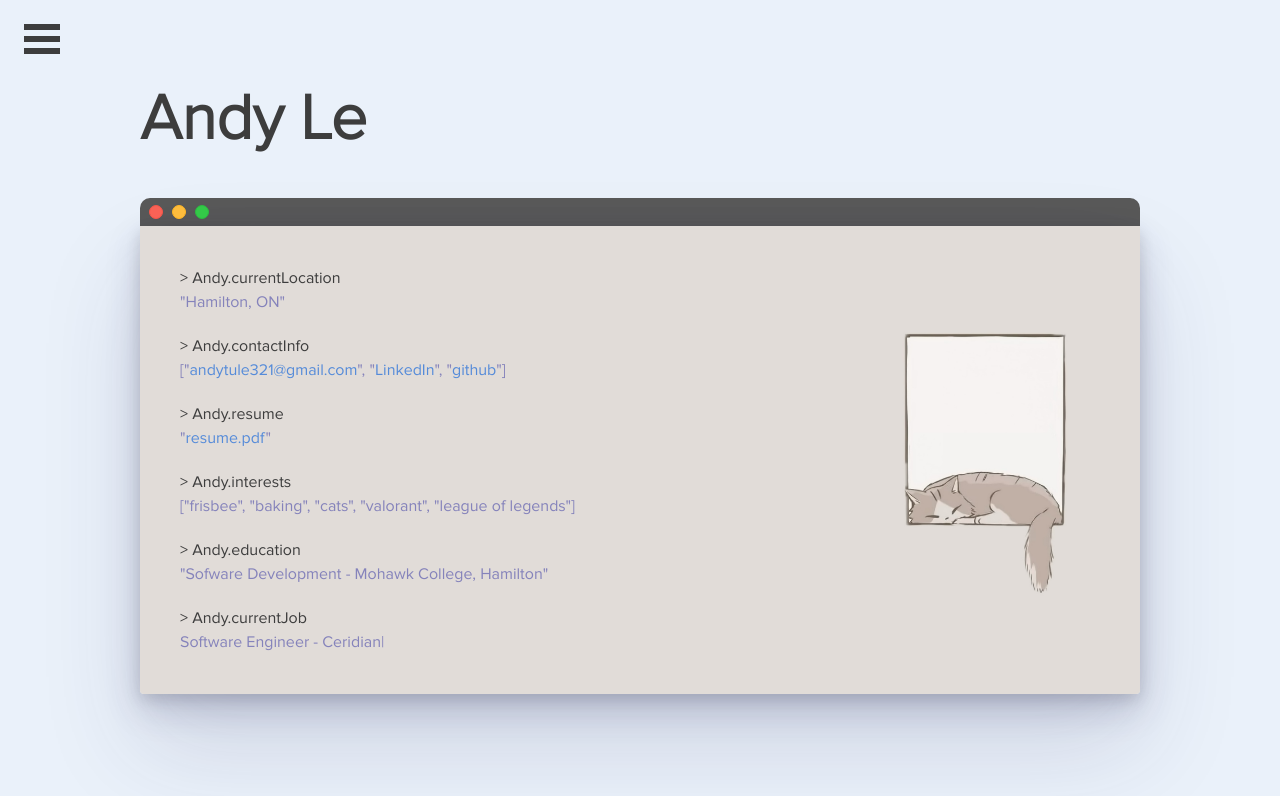
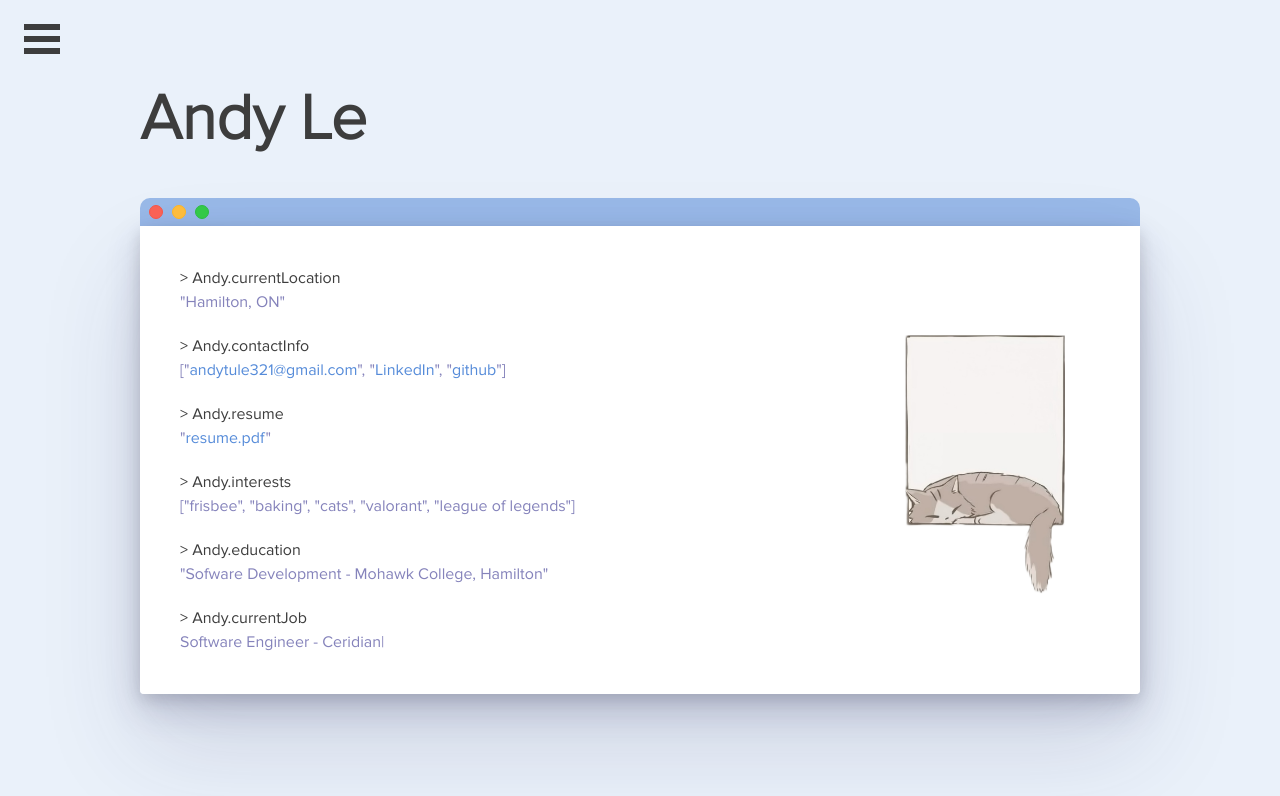
Before and after one commit to Andytule/andytule.github.io, a React (Create React App) app: page / in a window 1280 px wide. Shown: the top 796 px of the page. Built offline with nearby package versions, Linux system fonts and the light colour scheme.

Commit message:
Changed terminal image

```diff
--- a/src/components/Terminal/Terminal.scss
+++ b/src/components/Terminal/Terminal.scss
@@ -3,7 +3,7 @@
 .terminal {
   .terminal-header {
     align-items: center;
-    background-color: $black-2;
+    background-color: $blue-3;
     border-radius: 10px 10px 0 0;
     display: flex;
     height: 28px;
@@ -33,7 +33,7 @@
   }
 
   .terminal-window {
-    background-image: url("../../assets/images/terminal-background.jpg");
+    background-image: url("../../assets/images/terminal-background.png");
     background-size: cover;
     background-position: center;
     background-repeat: no-repeat;
--- a/src/styles/colors.scss
+++ b/src/styles/colors.scss
@@ -3,9 +3,7 @@ $blue-2: #76a2e0;
 $blue-3: #99b9e8;
 $blue-4: #ccdcf3;
 $blue-5: #eaf1fa;
-
 $purple: #8583bb;
-
 $black-1: #3d3d3d;
 $black-2: #595959;
 $gray: #e1dcd8;
```
Also changed, not shown: src/assets/images/terminal-background.jpg (deleted), src/assets/images/terminal-background.png (added).
